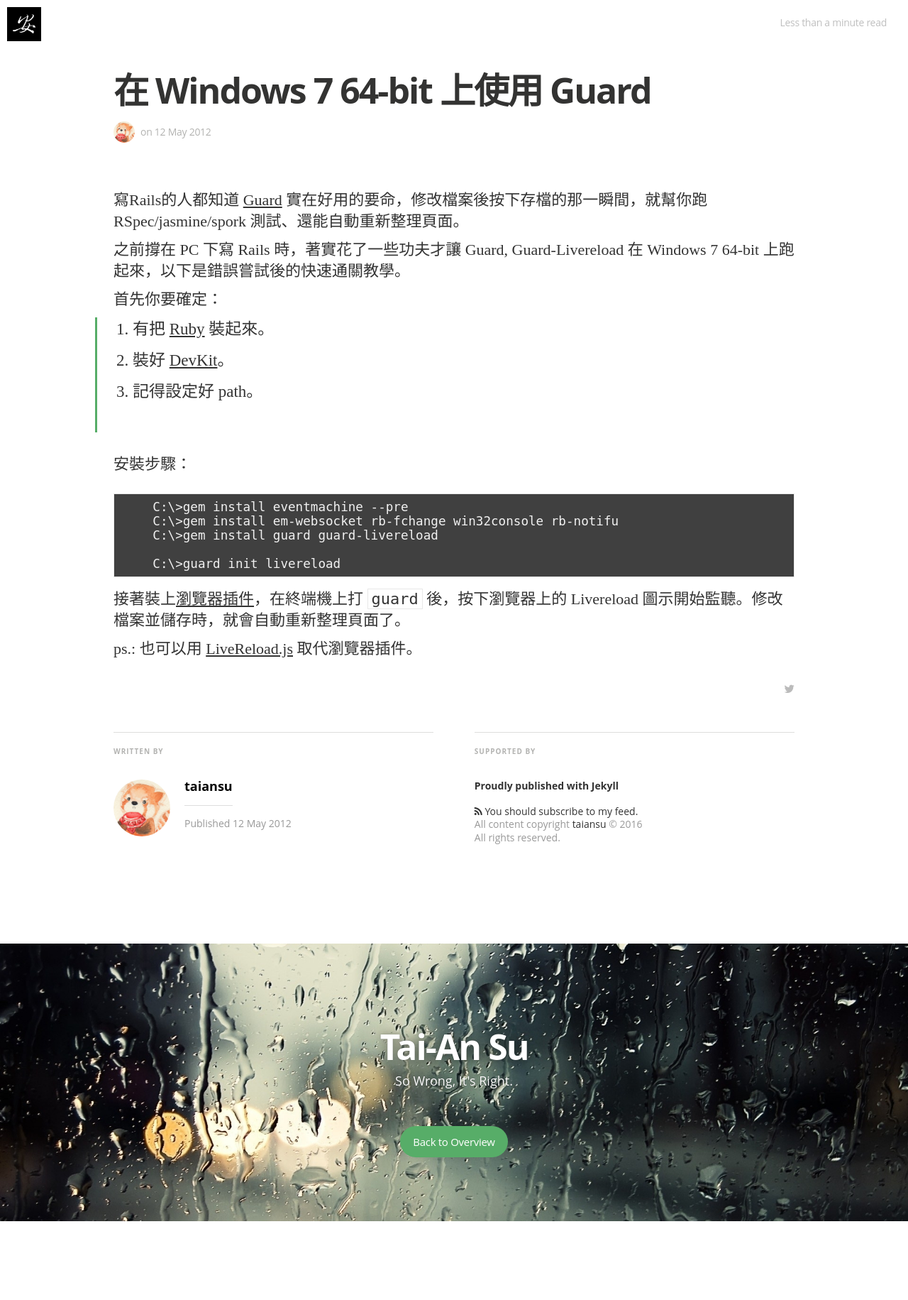
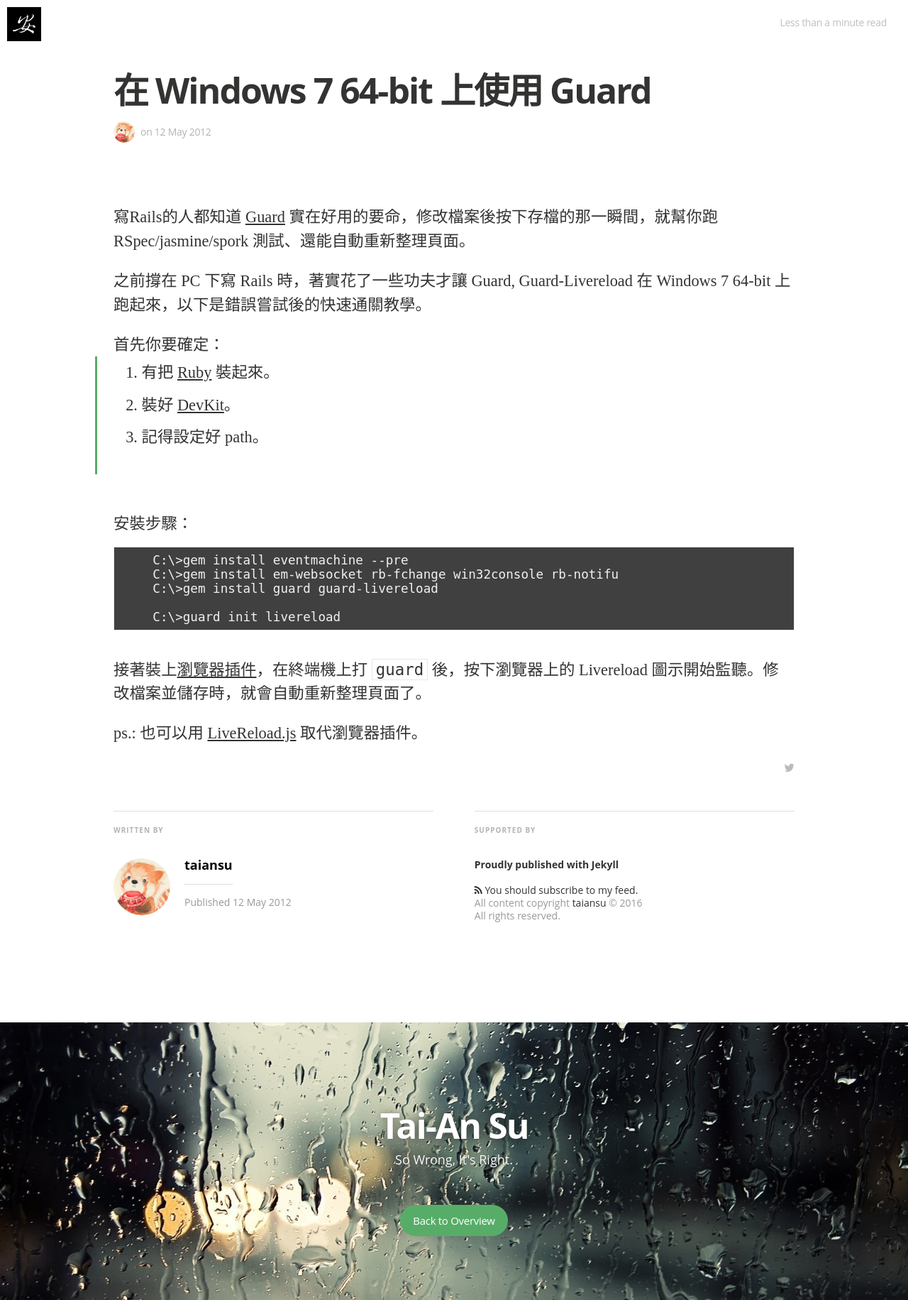
Before and after one commit to taiansu/blog, a Jekyll site: the page built from _posts/2012-05-12-guard-environment-on-windows.markdown, in a window 1280 px wide. Shown: the whole page at 71% size. Built offline with Jekyll 4.4.1, drawn with Linux system fonts in a browser that asks for light colours; nearby versions of some CDN libraries; some web fonts are replaced; comment, search, counter and statistics services are not loaded; before the commit the page ends 1720 px from its top, so only the background shows below that.

Commit message:
fix paragraph and list styles

```diff
--- a/css/main.sass
+++ b/css/main.sass
@@ -379,14 +379,14 @@ body
       font-size: 32px
       line-height: 1.2
       padding-top: 31px
-      margin-bottom: 4px
+      margin-bottom: 1em
     p
       font-weight: 400
       font-style: normal
-      font-size: 22px
-      line-height: 30px
+      font-size: 1.4em
+      line-height: 1.5em
       margin: 0
-      padding-bottom: 10px
+      padding-top: 1em
       color: #333
       -webkit-hyphens: auto
       -moz-hyphens: auto
@@ -437,13 +437,14 @@ body
       padding: 0
       font-weight: 400
       font-style: normal
-      font-size: 23px
-      line-height: 30px
-      margin-left: 30px
-      margin-bottom: 12px
+      font-size: 1.4em
+      line-height: 1.9em
+      margin-left: 1.9em
+      margin-bottom: 0.8px
       padding-top: 2px
       p
         padding: 0 0 golden-ratio(1rem,  1)
+        font-size: 0.9em
     ol li
       list-style-type: decimal
   .bottom-teaser
```
Also changed, not shown: _posts/2013-06-06-custom-your-cli-on-osx.markdown (+4 -8 lines).
